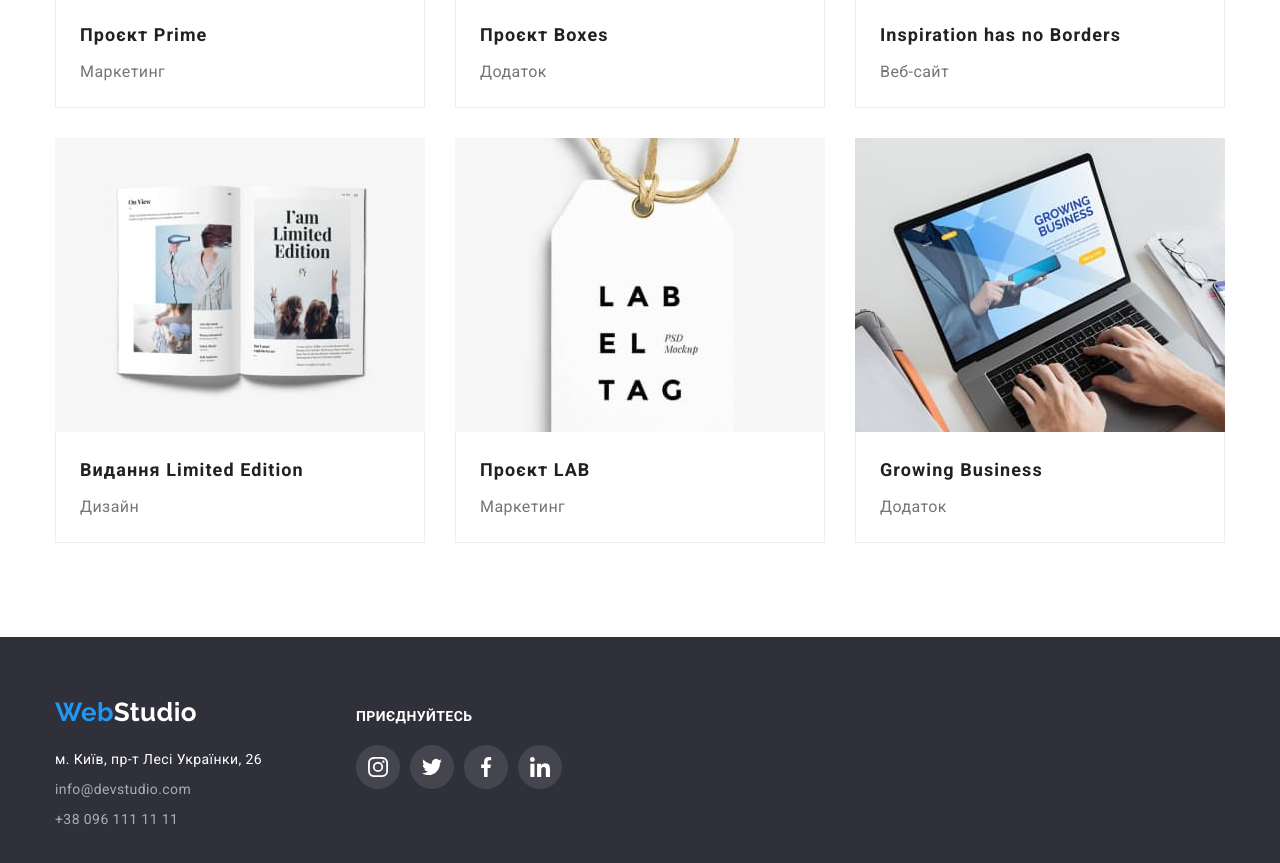
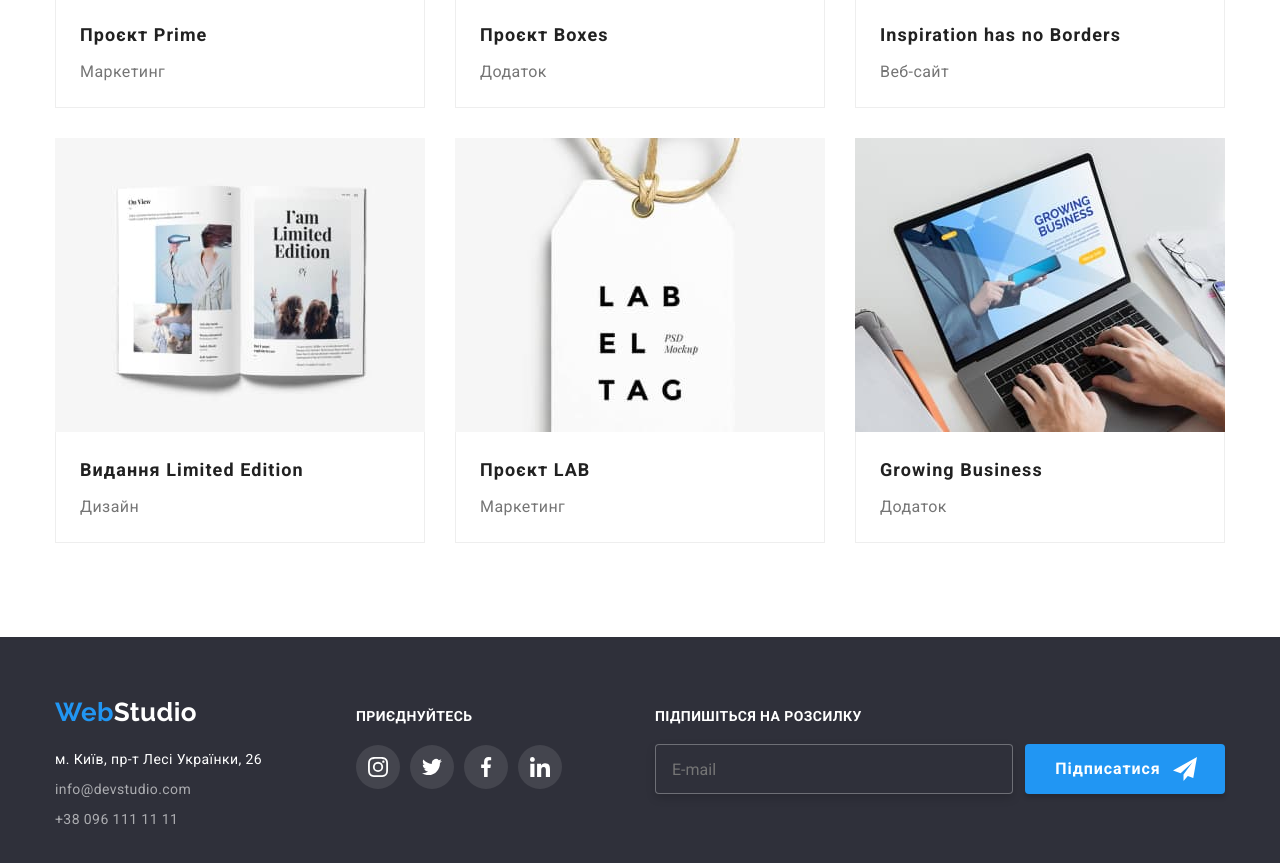
Before and after one commit to IraV20/goit-markup-hw-06, a plain HTML site: page portfolio.html in a window 1280 px wide. Shown: the part 995-1858 px from the top of the page. Drawn offline with nearby package versions, Linux system fonts and the light colour scheme.

Commit message:
added form for footer

```diff
--- a/portfolio.html
+++ b/portfolio.html
@@ -265,6 +265,21 @@
             </li>
           </ul>
         </div>
+        <div class="footer-form">
+
+          <p class="">Підпишіться на розсилку</p>
+          <div class="form-action">
+            <form action="">
+              <input type="email" name="email" id="email" placeholder="E-mail">
+            </form>
+
+            <button type="button" class="button footer-button">Підписатися
+              <svg class="icon-send" width="24px" height="24px">
+                <use href="/images/svg/symbol-defs.svg#icon-icon-send"></use>
+              </svg>
+            </button>
+          </div>
+        </div>
       </div>
     </footer>
   </body>
```
